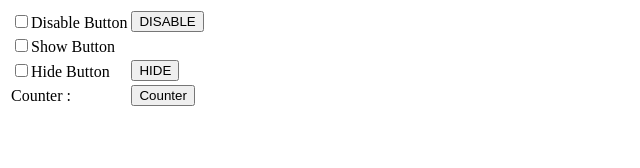
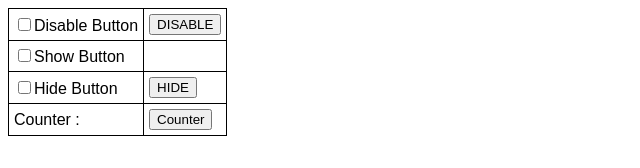
Before and after one commit to MounikaPrathushaBatchu/AngularJSPractice, a website: page Examples from google/AngularJSDOM.html in a window 1280 px wide. Shown: the whole page, without its empty margins (0-640 px from the left). Drawn offline with nearby package versions, Linux system fonts and the light colour scheme.

Commit message:
adding styles to table

```diff
--- a/Examples from google/AngularJSDOM.html
+++ b/Examples from google/AngularJSDOM.html
@@ -1,8 +1,27 @@
 <html>
+
 <head>
     <title>AngularJS - DOM</title>
     <script type="text/javascript" src="https://ajax.googleapis.com/ajax/libs/angularjs/1.8.2/angular.min.js"></script>
+    <style>
+        table {
+            border-collapse: collapse;
+            font-family: Arial, Helvetica, sans-serif;
+        }
+
+        td {
+            border: 1px solid black;
+            padding: 5px;
+        }
+
+        th {
+            border: 1px solid black;
+            padding: 5px;
+            text-align: left;
+        }
+    </style>
 </head>
+
 <body>
     <div ng-app="">
         <table>
@@ -25,4 +44,5 @@
         </table>
     </div>
 </body>
+
 </html>
```
Lines whose indentation alone changed are shown as unchanged.
